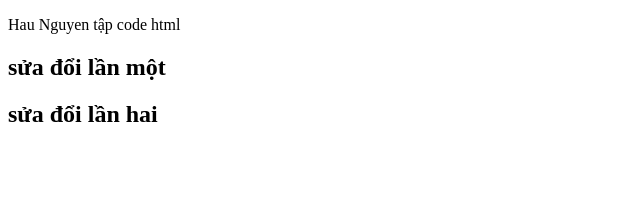
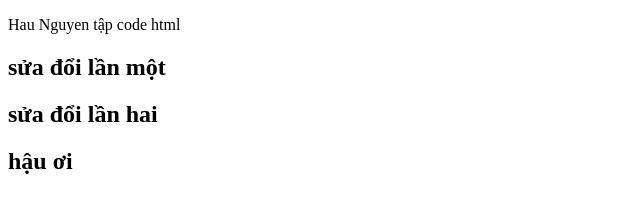
Before and after one commit to haunguyen23/duan3, a plain HTML site: page index.html in a window 1280 px wide. Shown: the whole page, without its empty margins (0-640 px from the left). Drawn offline with Linux system fonts and the light colour scheme.

Commit message:
add new2

```diff
--- a/index.html
+++ b/index.html
@@ -9,5 +9,6 @@
     <p>Hau Nguyen tập code html</p>
     <h2>sửa đổi lần một</h2>
     <h2>sửa đổi lần hai</h2>
+    <h2>hậu ơi</h2>
   </body>
 </html>
```
Also changed, not shown: new2.html (added).
